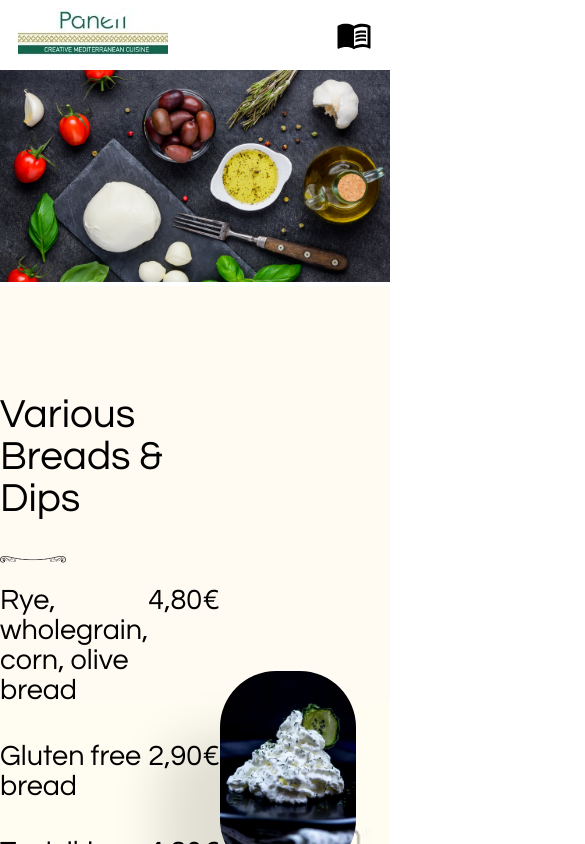
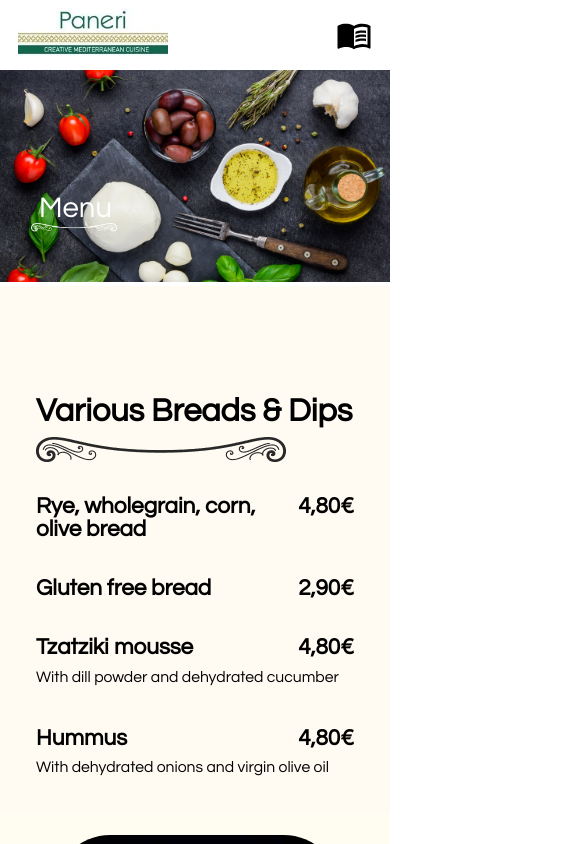
Before and after one commit to React-Gc-28/project1, a React (Create React App) app: page /products in a window 390 px wide. Shown: the top 844 px of the page, 585 px wide, since content can reach past the window. Built offline with nearby package versions, Linux system fonts and the light colour scheme.

Commit message:
implemented the tablet and mobile-view responsiveness

```diff
--- a/src/components/Menu/MenuItem/index.js
+++ b/src/components/Menu/MenuItem/index.js
@@ -418,7 +418,7 @@ const MenuItem = () => {
             <img className="grid-img" src="/images/1-681x1024.webp" alt="parfet" />
           </div>
         </div>
-        );
+
         <div className="grid grid2">
           <div>
             <img className="grid-img" src="/images/2-681x1024.webp" alt="parfet" />
@@ -480,7 +480,7 @@ const MenuItem = () => {
                 <p className="sub-header">Salty Loukoumades & seaweed</p>
                 <p className="grid-price">6,80€</p>
               </div>
-              <p>Tomato mousse, bean sprouts, maple syrup</p>
+              <p className="sub-text">Tomato mousse, bean sprouts, maple syrup</p>
             </div>
 
             <div className="grid-text">
--- a/src/components/Menu/MenuItem/index.scss
+++ b/src/components/Menu/MenuItem/index.scss
@@ -110,12 +110,12 @@ body {
   padding: 0.75rem 2rem;
   font-size: 1rem;
   transition: transform 0.5s;
-  cursor:pointer;
+  cursor: pointer;
 }
 .btn:hover {
   transform: scale(1.1);
   background-color: #c1a56d;
-  color: black
+  color: black;
 }
 .btn span {
   font-size: xx-large;
@@ -192,6 +192,7 @@ body {
 .card-heading {
   font-size: 1.5rem;
   margin: 0.75rem 0;
+  padding: 0;
 }
 .card-text {
   font-size: 0.75rem;
@@ -201,3 +202,162 @@ body {
 .card-price {
   font-size: 1.5rem;
 }
+@media screen and (max-width: 768px) {
+  .menu-text {
+    bottom: 7rem;
+    font-size: 2.5rem;
+  }
+  .menu-under {
+    bottom: 6rem;
+  }
+  .grid-img {
+    max-width: 75%;
+    margin: auto 1.5rem;
+  }
+  .sub-head {
+    font-size: 1.5rem;
+    margin: 1rem auto;
+    font-weight: bold;
+    margin-bottom: 0rem;
+    margin-bottom: 0.5rem;
+  }
+  .overlay-text {
+    font-weight: bold;
+  }
+  .grid1 {
+    padding: 5rem 2rem;
+  }
+  .grid2 {
+    padding: 5rem 2rem;
+  }
+  .grid3 {
+    padding: 5rem 2rem;
+  }
+  .sub-header {
+    font-size: 1rem;
+    font-weight: bold;
+  }
+  .grid-price {
+    font-size: 1rem;
+    font-weight: bold;
+  }
+  .sub-text {
+    font-size: 0.8rem;
+    padding-right: 0;
+  }
+  .decoration {
+    max-width: 45%;
+    margin: auto;
+    margin-bottom: 1.5rem;
+  }
+  .card {
+    padding: 1.25rem;
+    max-width: 80%;
+  }
+
+  .card-heading {
+    font-size: 1.25rem;
+    margin: 0.5rem 0;
+  }
+
+  .card-text {
+    font-size: 0.6rem;
+    padding-bottom: 1rem;
+    padding-right: 8%;
+    line-height: 0.85rem;
+  }
+
+  .card-price {
+    font-size: 1.25rem;
+  }
+}
+
+@media screen and (max-width: 425px) {
+  .menu-under {
+    bottom: 3rem;
+    max-width: 22%;
+  }
+  .menu-text {
+    bottom: 3.5rem;
+    font-size: 1.625rem;
+    left: 10%;
+  }
+  .sub-head {
+    font-weight: bold;
+    font-size: 1.8rem;
+    margin-bottom: 0;
+  }
+  .decoration {
+    margin-top: 0.5rem;
+    max-width: 100%;
+  }
+  .sub-header {
+    font-size: 1.25rem;
+    font-weight: 600;
+  }
+  .grid-price {
+    font-size: 1.25rem;
+    font-weight: 600;
+  }
+  .sub-text {
+    font-size: 0.875rem;
+    padding-right: 0;
+  }
+  .grid {
+    display: block;
+  }
+  .grid1 {
+    padding: 5rem 2rem;
+  }
+
+  .grid2 {
+    padding: 2rem;
+  }
+  .grid3 {
+    padding: 2rem;
+  }
+  .grid-img {
+    max-width: 90%;
+    margin: 1rem;
+  }
+  .grid-img3 {
+    margin: auto;
+    max-width: 95%;
+  }
+  .btn {
+    padding: 0.75rem 1.5rem;
+  }
+  .overlay-text {
+    font-size: 1.7rem;
+    font-weight: bold;
+  }
+  .card {
+    padding: 0.75rem;
+    max-width: 80%;
+    margin: 1rem;
+  }
+  .card-div {
+    display: block;
+    grid-template-columns: none;
+    padding: 2rem 1rem;
+  }
+
+  .card-heading {
+    font-size: 1rem;
+    margin: 0.5rem 0;
+  }
+
+  .card-text {
+    font-size: 0.75rem;
+    padding-bottom: 0.5rem;
+  }
+
+  .card-flex {
+    display: block;
+  }
+
+  .card-price {
+    font-size: 1rem;
+    margin: 0.5rem 0;
+  }
+}
```
